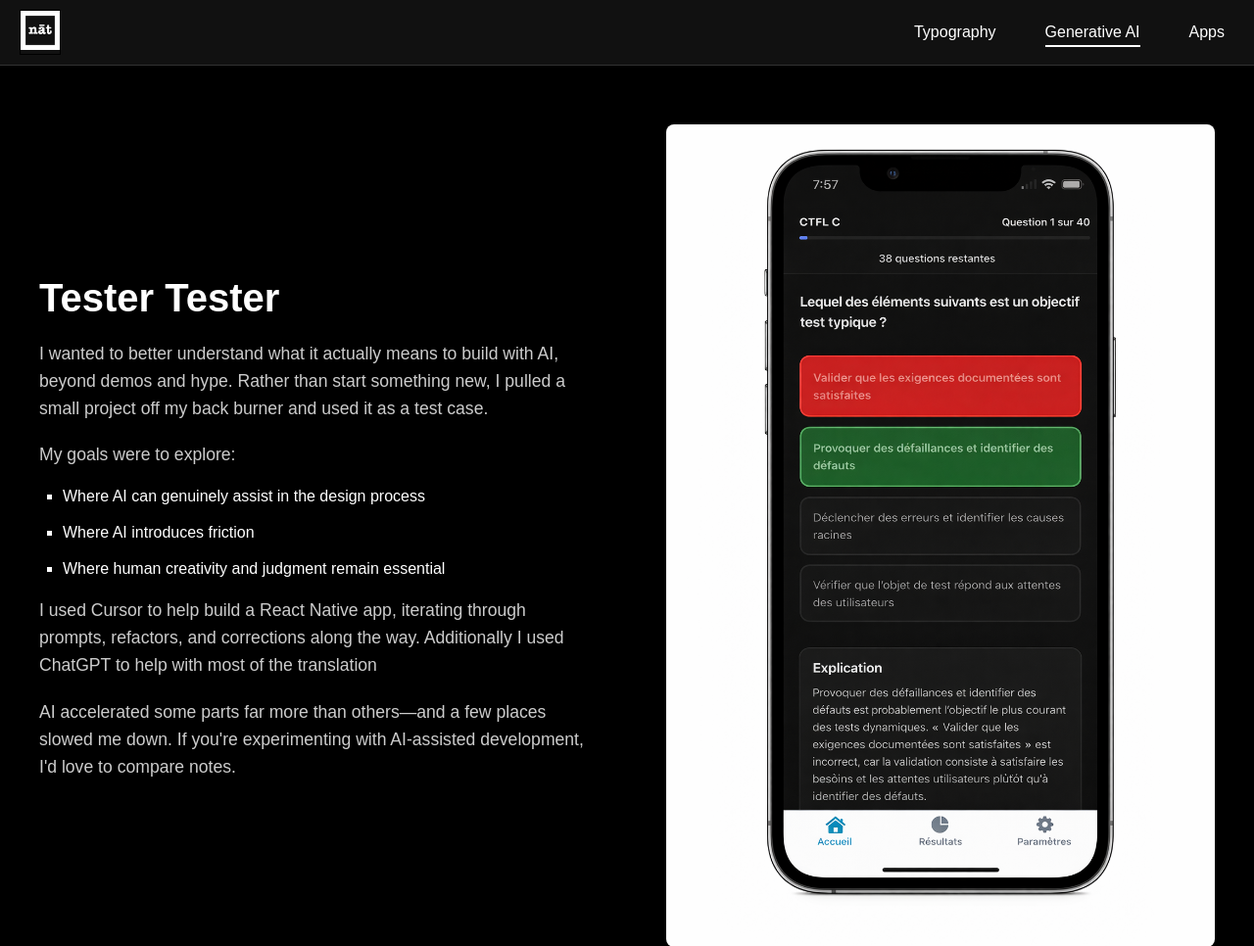
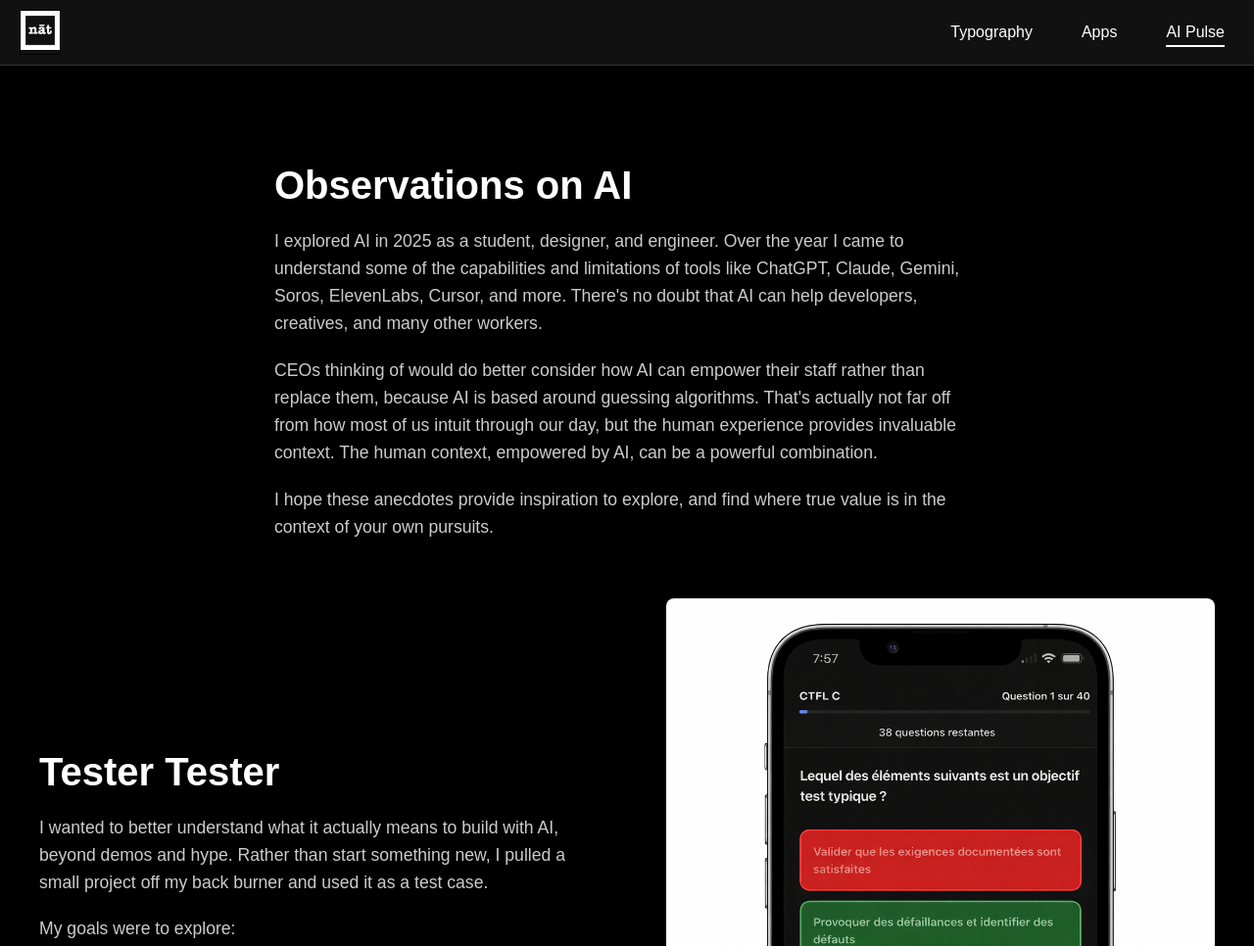
Before and after one commit to natisdale/tisdale.info, a PHP site: page /ai.html in a window 1280 px wide. Shown: the top 966 px of the page at 98% size. Run offline with PHP 8.4, Linux system fonts and the light colour scheme.

Commit message:
Updating AI page

```diff
--- a/ai.html
+++ b/ai.html
@@ -16,13 +16,19 @@
       <nav>
         <ul>
           <li><a href="typography.html">Typography</a></li>
-          <li><a href="ai.html" class="active">Generative AI</a></li>
           <li><a href="apps.html">Apps</a></li>
+          <li><a href="ai.html" class="active">AI Pulse</a></li>
         </ul>
       </nav>
     </header>
 
     <main class="hero">
+      <section class="intro">
+        <h1>Observations on AI</h1>
+        <p>I explored AI in 2025 as a student, designer, and engineer. Over the year I came to understand some of the capabilities and limitations of tools like ChatGPT, Claude, Gemini, Soros, ElevenLabs, Cursor, and more. There's no doubt that AI can help developers, creatives, and many other workers.</p>
+        <p>CEOs thinking of would do better consider how AI can empower their staff rather than replace them, because AI is based around guessing algorithms. That's actually not far off from how most of us intuit through our day, but the human experience provides invaluable context. The human context, empowered by AI, can be a powerful combination.</p>
+        <p>I hope these anecdotes provide inspiration to explore, and find where true value is in the context of your own pursuits.</p>
+      </section>
       <div class="hero-content">
         <div class="hero-text">
           <h1>Tester Tester</h1>
--- a/apps.html
+++ b/apps.html
@@ -16,8 +16,8 @@
       <nav>
         <ul>
           <li><a href="typography.html">Typography</a></li>
-          <li><a href="ai.html">Generative AI</a></li>
           <li><a href="apps.html" class="active">Apps</a></li>
+          <li><a href="ai.html">AI Pulse</a></li>
         </ul>
       </nav>
     </header>
--- a/css/main.css
+++ b/css/main.css
@@ -167,6 +167,39 @@ nav a.active {
   }
 }
 
+.intro {
+  padding: 40px 20px;
+  max-width: 1200px;
+  margin: 0 auto;
+}
+
+.intro h1 {
+  font-size: 2.5rem;
+  margin: 0 0 20px 0;
+  color: #ffffff;
+}
+
+.intro p {
+  font-size: 1.1rem;
+  line-height: 1.6;
+  color: #cccccc;
+  margin: 1.2rem 0;
+}
+
+/* Medium screens - 80% width */
+@media (min-width: 768px) and (max-width: 1199px) {
+  .intro {
+    width: 80%;
+  }
+}
+
+/* Large screens - 60% width */
+@media (min-width: 1200px) {
+  .intro {
+    width: 60%;
+  }
+}
+
 footer {
   display: flex;
   justify-content: space-between;
--- a/index.html
+++ b/index.html
@@ -19,8 +19,8 @@
       <nav>
         <ul>
           <li><a href="typography.html">Typography</a></li>
-          <li><a href="ai.html">Generative AI</a></li>
           <li><a href="apps.html">Apps</a></li>
+          <li><a href="ai.html">AI Pulse</a></li>
         </ul>
       </nav>
     </header>
--- a/typography.html
+++ b/typography.html
@@ -16,8 +16,8 @@
       <nav>
         <ul>
           <li><a href="typography.html" class="active">Typography</a></li>
-          <li><a href="ai.html">Generative AI</a></li>
           <li><a href="apps.html">Apps</a></li>
+          <li><a href="ai.html">AI Pulse</a></li>
         </ul>
       </nav>
     </header>
```
